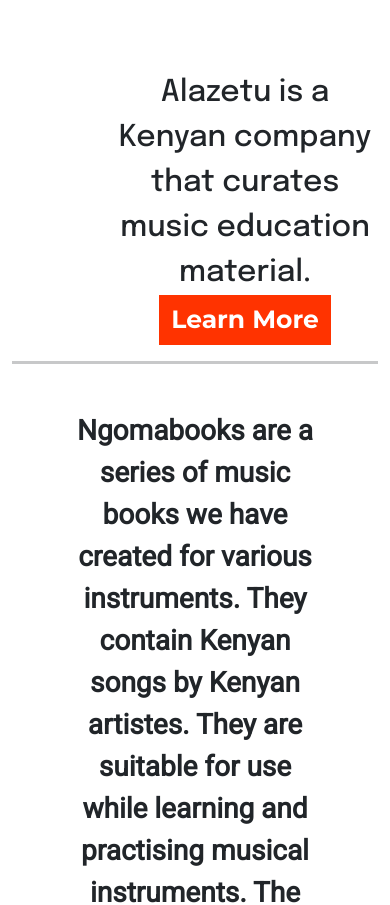
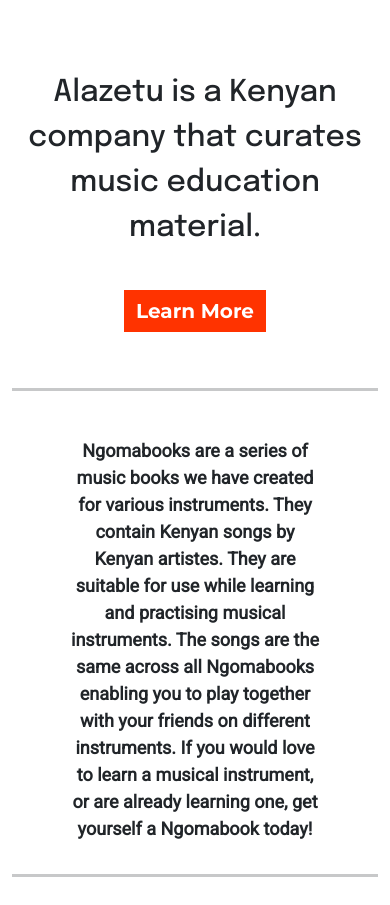
Before and after one commit to Timmutegi/alazetu-web-app, an Angular app: page /home in a window 390 px wide. Shown: the part 516-1421 px from the top of the page. Built offline with nearby package versions, Linux system fonts and the light colour scheme; grey boxes are pictures that could not be loaded.

Commit message:
Fixed width issue in mobile view

```diff
--- a/src/app/components/about/about.component.html
+++ b/src/app/components/about/about.component.html
@@ -25,7 +25,7 @@
         <div class="youtube-video">
             <div>
                 <h4>What are Ngomabooks?</h4>
-                <iframe width="560" height="315" src="https://www.youtube.com/embed/uSw-K9N8qEo" title="YouTube video player" frameborder="0"
+                <iframe src="https://www.youtube.com/embed/uSw-K9N8qEo" title="YouTube video player" frameborder="0"
                 allow="accelerometer; autoplay; clipboard-write; encrypted-media; gyroscope; picture-in-picture; web-share" allowfullscreen></iframe>
             </div>
         </div>
--- a/src/app/components/about/about.component.scss
+++ b/src/app/components/about/about.component.scss
@@ -74,3 +74,12 @@
     }
 
 }
+
+@media only screen and (max-width: 768px) {
+    .youtube-video {
+        iframe {
+            width: "450";
+            height: "300"
+        }
+    }
+}
--- a/src/app/components/home/home.component.html
+++ b/src/app/components/home/home.component.html
@@ -6,7 +6,7 @@
         </div>
         <div class="call-to-action">
             <p>Alazetu is a Kenyan company that curates music education material.</p>
-            <button class="btn btn-primary btn-block" routerLink="/about-us">Learn More</button>
+            <button class="btn btn-primary" routerLink="/about-us">Learn More</button>
         </div>
     </div>
     <hr>
--- a/src/app/components/home/home.component.scss
+++ b/src/app/components/home/home.component.scss
@@ -61,7 +61,7 @@
 
 }
 
-@media only screen and (max-width: 768px) {
+@media screen and (max-width: 768px) {
     .main-section {
         display: flex;
         flex-direction: column;
@@ -69,8 +69,8 @@
         justify-content: center;
         .logo {
             img {
-                width: 300px;
-                height: 300px;
+                width: 250px;
+                height: 250px;
             }
         }
         .call-to-action {
@@ -78,13 +78,15 @@
             flex-direction: column;
             align-items: center;
             justify-content: center;
-            padding-left: 0px;
+            padding: 0px !important;
             P {
                 font-size: 30px;
                 text-align: center;
             }
             button {
-                font-size: 20px;
+                margin-top: 40px;
+                margin-bottom: 40px;
+                font-size: 20px !important;
             }
 
         }
@@ -98,15 +100,15 @@
         .intro {
             width: 100%;
             p {
-                font-size: 15px;
+                font-size: 18px !important;
             }
         }
     }
 
     .youtube-video {
         iframe {
-            width: "450";
-            height: "300"
+            width: "450" !important;
+            height: "300" !important;
         }
     }
 
```
